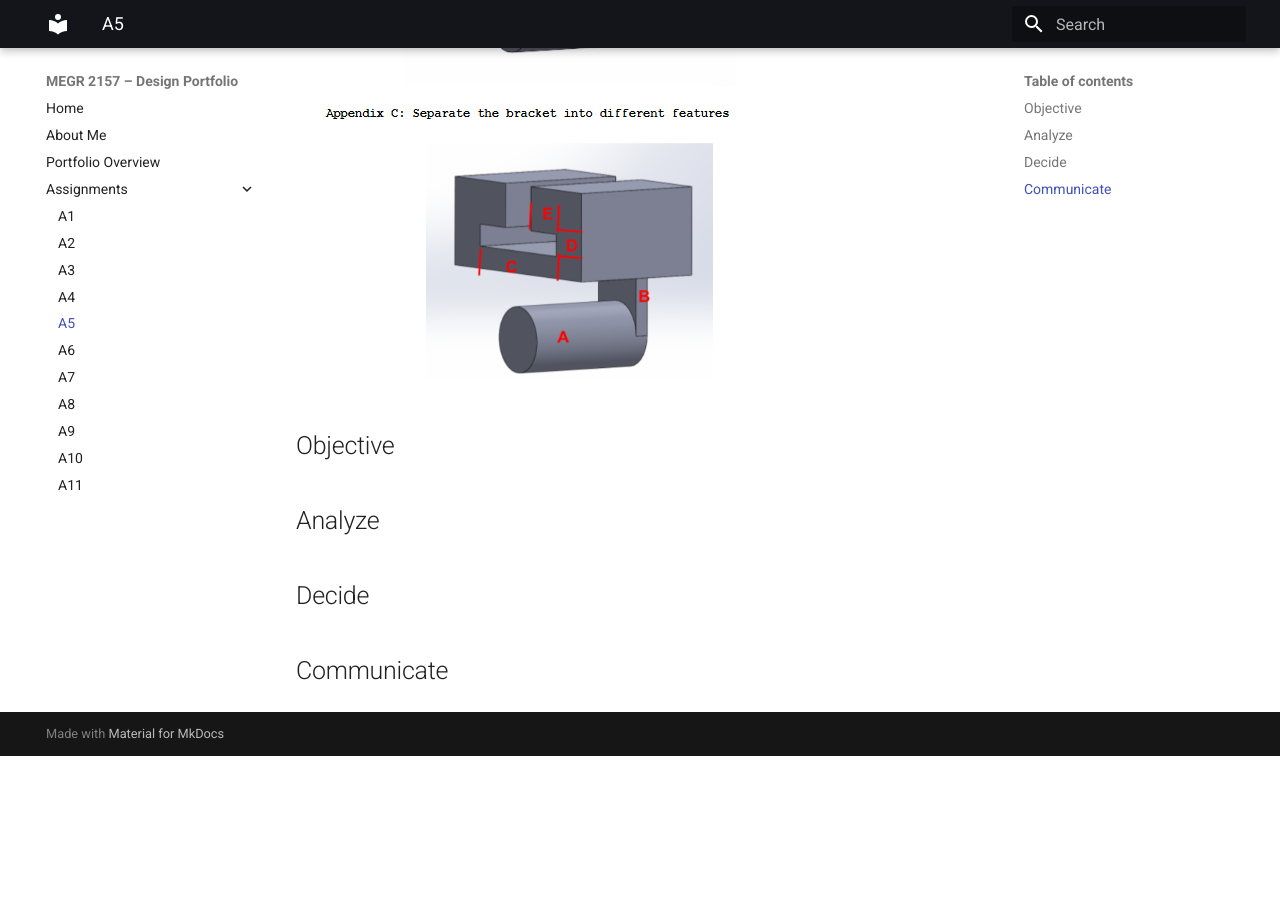
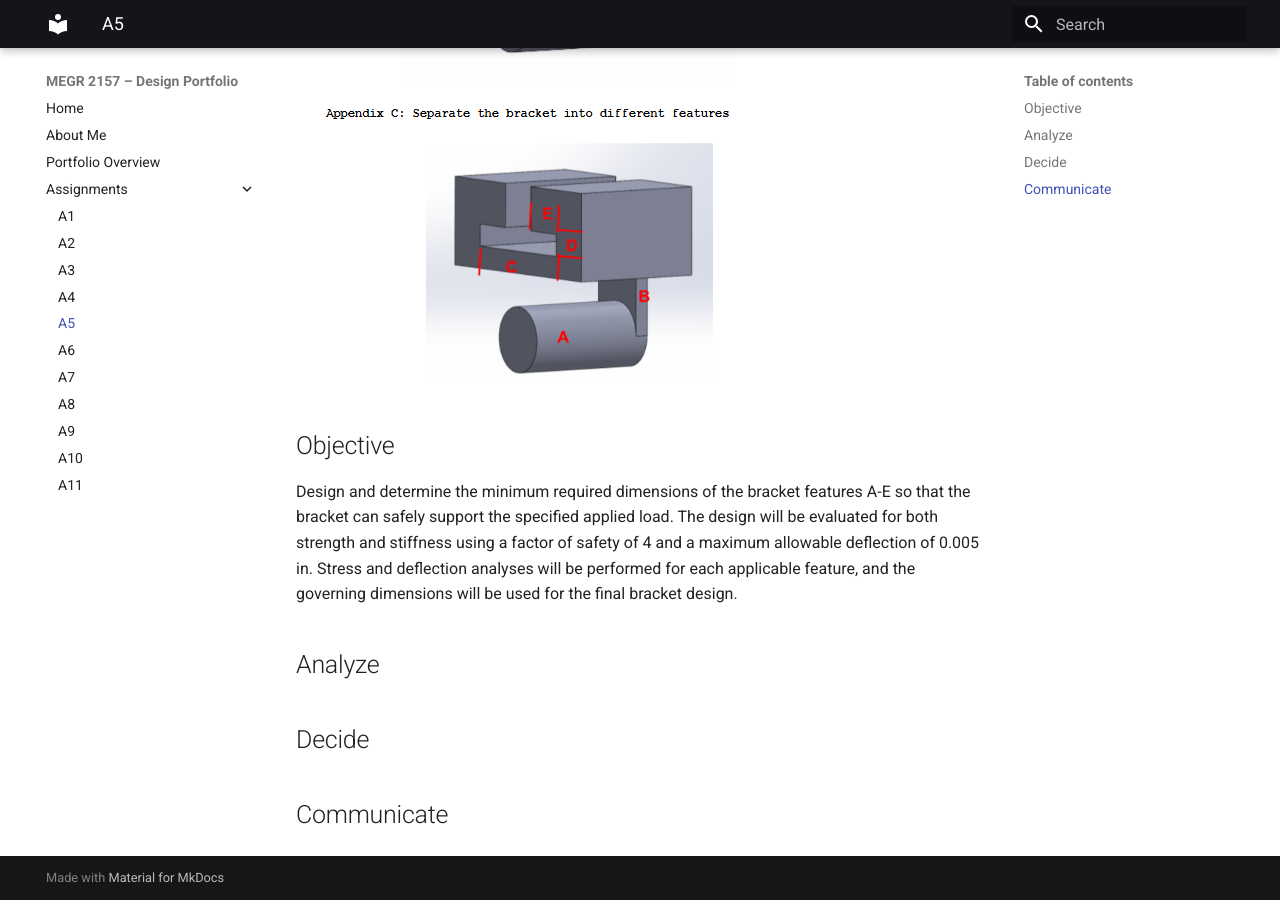
Before and after one commit to pbrown95-glitch/megr2157-portfolio, an MkDocs documentation site: the page built from docs/assignments/A05/index.md, in a window 1280 px wide and 900 px high, scrolled down 668 px. Built offline with MkDocs 1.6.1 and Material for MkDocs 9.7.7, drawn with Linux system fonts in a browser that asks for light colours; before the commit the page ends 1424 px from its top, so only the background shows below that.

Commit message:
Update index.md

```diff
--- a/docs/assignments/A05/index.md
+++ b/docs/assignments/A05/index.md
@@ -4,7 +4,7 @@
   ![](appendix2.png)
 
 ## Objective
-
+Design and determine the minimum required dimensions of the bracket features A-E so that the bracket can safely support the specified applied load. The design will be evaluated for both strength and stiffness using a factor of safety of 4 and a maximum allowable deflection of 0.005 in. Stress and deflection analyses will be performed for each applicable feature, and the governing dimensions will be used for the final bracket design.
 
 ## Analyze
 
```
